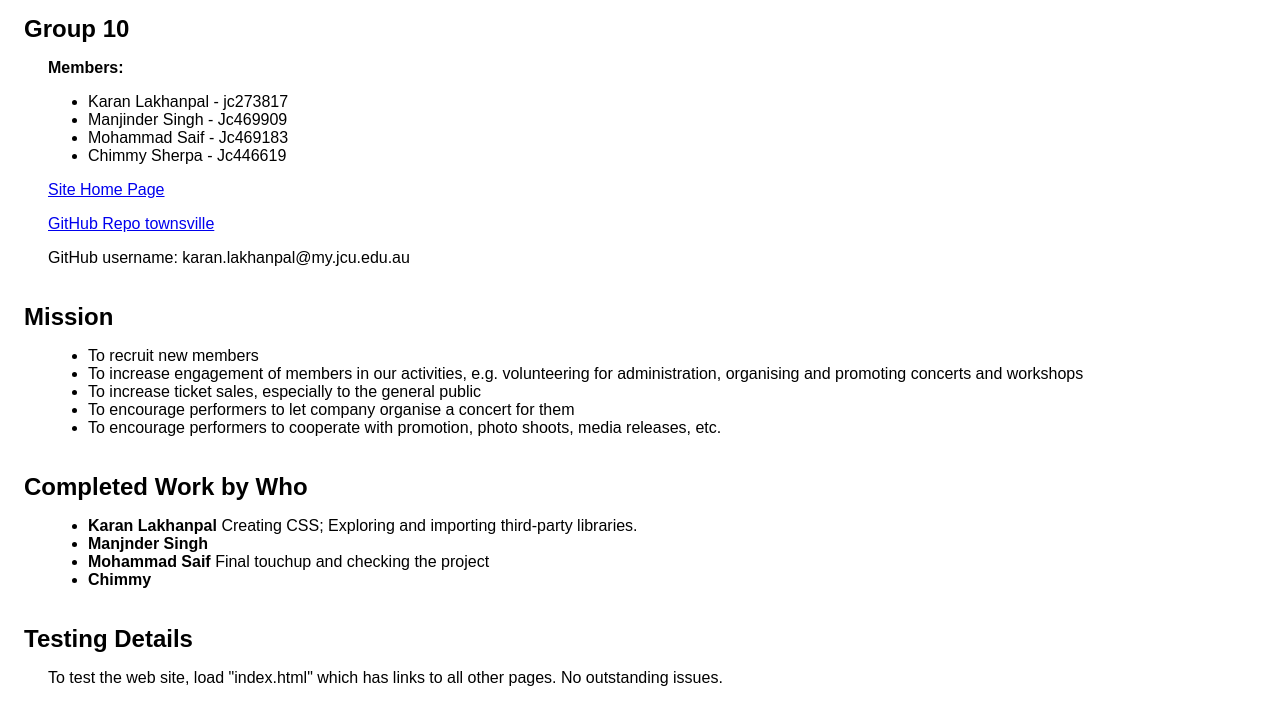
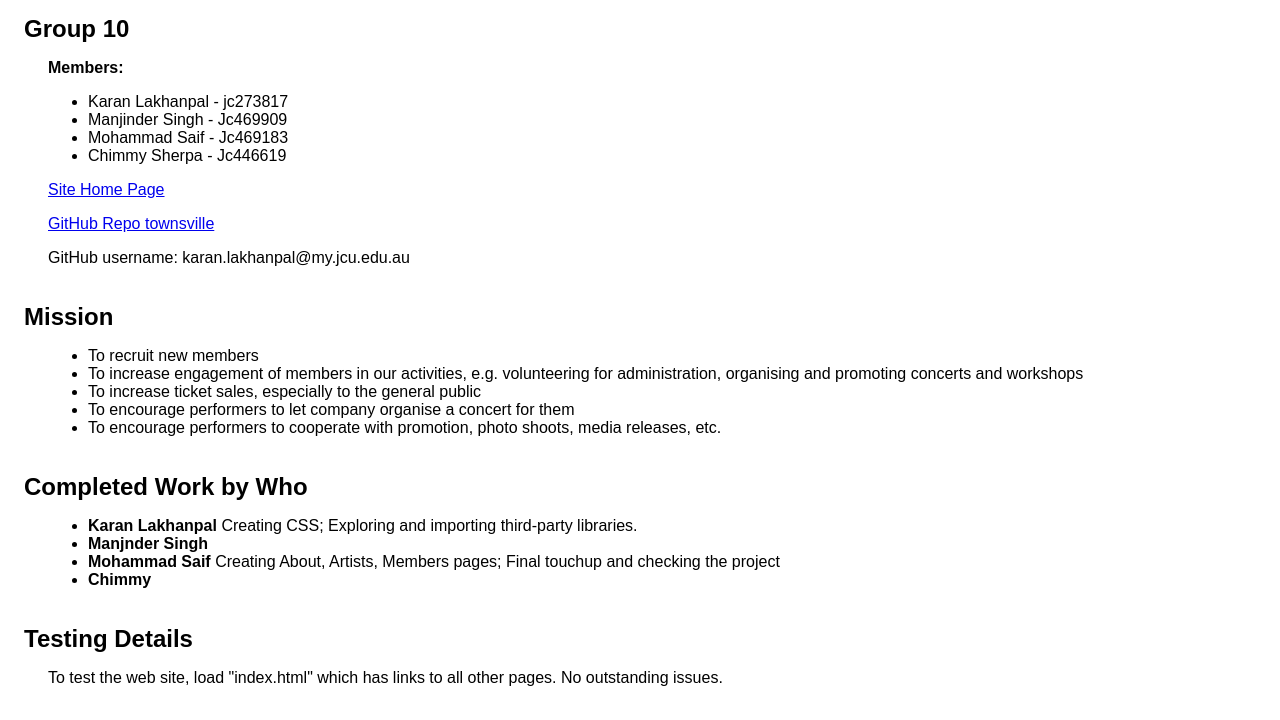
Before and after one commit to JC273817/web-design, a plain HTML site: page report.html in a window 1280 px wide. Shown: the part 79-799 px from the top of the page. Drawn offline with Linux system fonts and the light colour scheme.

Commit message:
Update report.html

```diff
--- a/report.html
+++ b/report.html
@@ -39,7 +39,7 @@
     <p><ul>
         <li><strong>Karan Lakhanpal</strong> Creating CSS; Exploring and importing third-party libraries.</li>
 		<li><strong>Manjnder Singh</strong> </li>
-        <li><strong>Mohammad Saif</strong> Final touchup and checking the project </li>
+        <li><strong>Mohammad Saif</strong> Creating About, Artists, Members pages; Final touchup and checking the project </li>
         <li><strong>Chimmy</strong> </li>
     	</ul>
 
```
